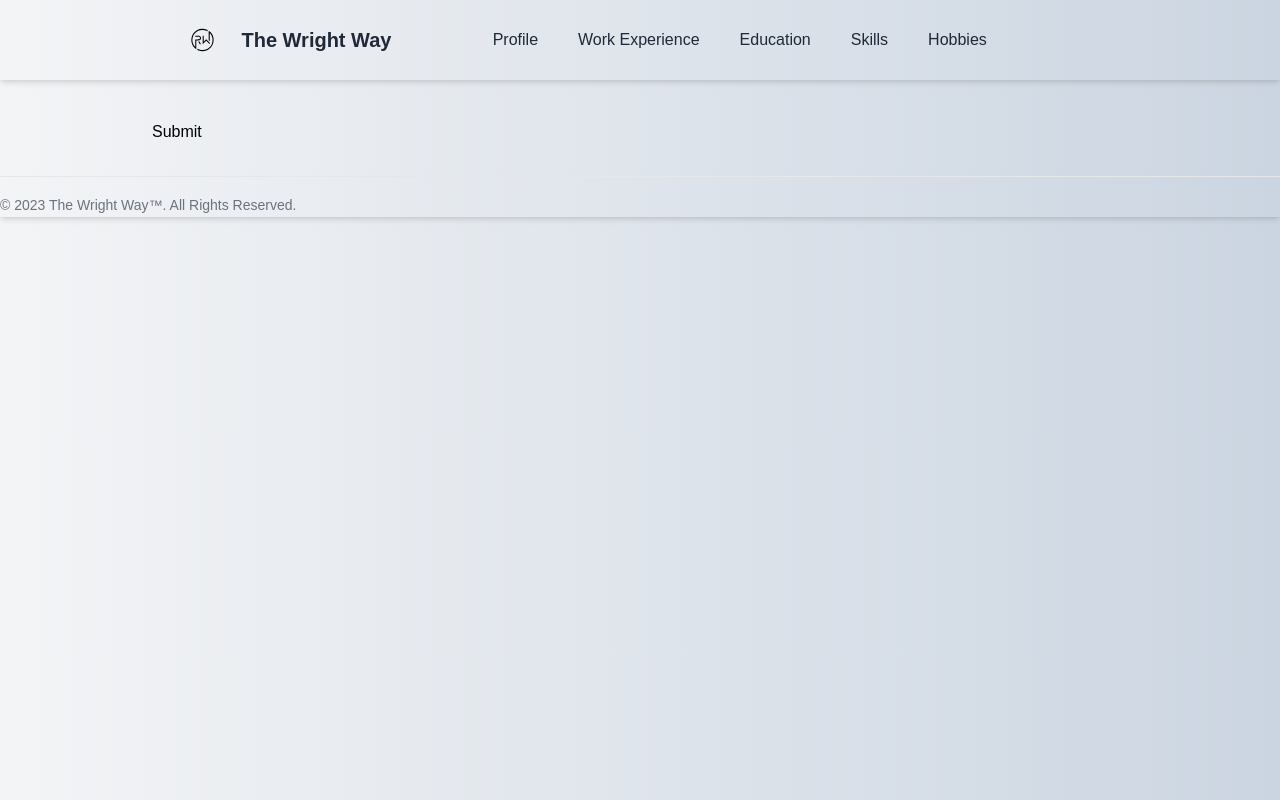
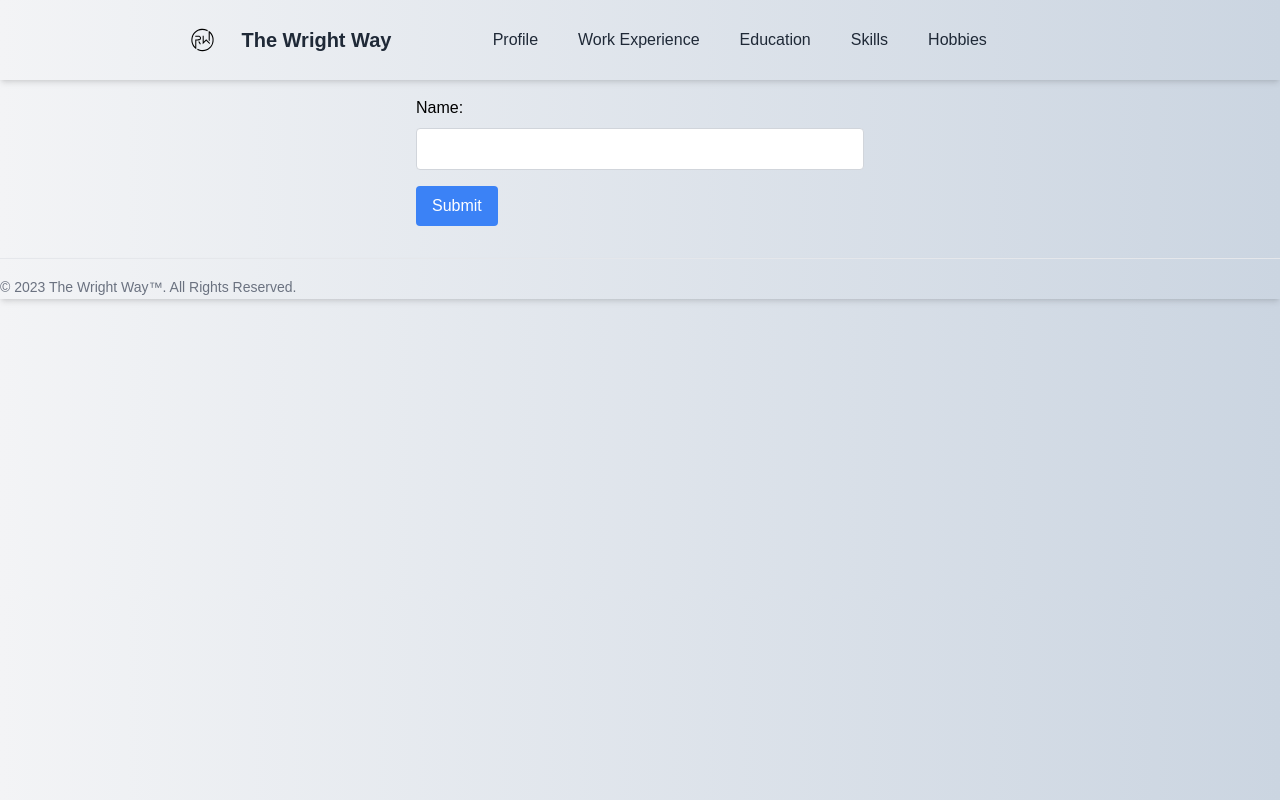
Before and after one commit to RyanWri/worksite, a SvelteKit app: page / in a window 1280 px wide. Built offline with nearby package versions, Linux system fonts and the light colour scheme; some icons are missing.

Commit message:
migrating to google recaptcha enterprise

```diff
--- a/package.json
+++ b/package.json
@@ -24,6 +24,7 @@
   },
   "type": "module",
   "dependencies": {
+    "@google-cloud/recaptcha-enterprise": "^4.0.1",
     "axios": "^1.5.1"
   }
 }
--- a/src/routes/+page.svelte
+++ b/src/routes/+page.svelte
@@ -1,14 +1,19 @@
 <script>
-  import { onMount } from "svelte";
+  const siteKey = "6Ld0OsIoAAAAAJ6pYw-ya6ZQfW23GJk41rNvLOk4";
+  const userAction = "LOGIN";
+  let name = "";
+
   // Handle the form submission
   async function handleSubmit(event) {
     event.preventDefault();
-
-    // Get the form data
-    const formData = new FormData(event.target);
-
-    // Get the reCAPTCHA response token from the form data
-    const responseToken = formData.get("g-recaptcha-response");
+    grecaptcha.enterprise.ready(async () => {
+      const token = await grecaptcha.enterprise.execute(siteKey, {
+        action: userAction,
+      });
+      // IMPORTANT: The 'token' that results from execute is an encrypted response sent by
+      // reCAPTCHA Enterprise to the end user's browser.
+      // This token must be validated by creating an assessment.
+      // See https://cloud.google.com/recaptcha-enterprise/docs/create-assessment
 
       // Send the POST request to the API endpoint
       const response = await fetch("/api/posts", {
@@ -16,31 +21,48 @@
         headers: {
           "Content-Type": "application/json",
         },
-      body: JSON.stringify({ responseToken }),
+        body: JSON.stringify({ token }),
       });
-
-    // Handle the response
-    const data = await response.json();
-    console.log(data); // Do something with the verification result
+    });
   }
-
-  onMount(() => {
-    const form = document.getElementById("captcha-form");
-    form.addEventListener("submit", handleSubmit);
-  });
 </script>
 
 <head>
-  <script src="https://www.google.com/recaptcha/api.js" async defer></script>
+  <script
+    src="https://www.google.com/recaptcha/enterprise.js?render={siteKey}"
+  ></script>
 </head>
 
 <div class="container mx-auto py-4">
-  <form action="?" method="POST" id="captcha-form">
-    <div
-      class="g-recaptcha"
-      data-sitekey="6Ld0OsIoAAAAAJ6pYw-ya6ZQfW23GJk41rNvLOk4"
+  <form
+    on:submit|preventDefault={handleSubmit}
+    class="max-w-md mx-auto"
+    id="captcha-form"
+  >
+    <div class="g-recaptcha" data-sitekey={siteKey} />
+    <label for="name" class="block mb-2">Name:</label>
+    <input
+      type="text"
+      id="name"
+      bind:value={name}
+      class="w-full p-2 border border-gray-300 rounded"
+      required
     />
-    <br />
-    <input type="submit" value="Submit" />
+
+    <p class="hidden">
+      <label for="nickname" class="block mb-2">Nickname:</label>
+      <input
+        type="text"
+        id="nickname"
+        name="nickname"
+        class="w-full p-2 border border-gray-300 rounded"
+      />
+    </p>
+
+    <button
+      type="submit"
+      class="py-2 px-4 mt-4 bg-blue-500 text-white rounded hover:bg-blue-600"
+      >Submit</button
+    >
   </form>
 </div>
--- a/src/routes/api/posts/+server.js
+++ b/src/routes/api/posts/+server.js
@@ -1,22 +1,34 @@
-import { SITE_KEY, SECERT_KEY } from "$env/static/private";
+import { SITE_KEY, SECERT_KEY, GOOGLE_PROJECT_ID } from "$env/static/private";
 
-console.log(SITE_KEY, SECERT_KEY);
+console.log(SITE_KEY, SECERT_KEY, GOOGLE_PROJECT_ID);
 
-export const POST = async ({ request }) => {
-  const { responseToken } = request.body;
-  console.log(responseToken);
+// POST https://recaptchaenterprise.googleapis.com/v1/projects/PROJECT_ID/assessments
 
-  const url = "https://www.google.com/recaptcha/api/siteverify";
+export const POST = async ({ responseToken }) => {
+  console.log("now is", responseToken);
+
+  const url = `https://recaptchaenterprise.googleapis.com/v1/projects/${GOOGLE_PROJECT_ID}/assessments`;
 
   // Verify the reCAPTCHA response token
   // Call the verifyRecaptcha function from the previous example
-  const isHuman = await fetch(url, {
+  const response = await fetch(url, {
     method: "POST",
     headers: {
       "Content-Type": "application/x-www-form-urlencoded",
     },
-    body: `secret=${SECERT_KEY}&response=${responseToken}`,
+    body: {
+      event: {
+        token: responseToken,
+        siteKey: SITE_KEY,
+        expectedAction: "LOGIN",
+      },
+    },
   });
+  console.log(response);
 
-  return new Response(JSON.stringify({ success: isHuman }), { status: 201 });
+  if (response.riskAnalysis?.score < 0.5) {
+    return new Response(JSON.stringify({ success: false }), { status: 400 });
+  } else {
+    return new Response(JSON.stringify({ success: true }), { status: 201 });
+  }
 };
--- a/src/routes/profile/+page.svelte
+++ b/src/routes/profile/+page.svelte
@@ -4,13 +4,19 @@
   import ProfileGrid from "$lib/components/ProfileGrid.svelte";
   import HomePageButtonsNav from "$lib/components/HomePageButtonsNav.svelte";
   let animate = false;
+  let showProfile = false;
 
+  function toggleProfile() {
+    showProfile = !showProfile;
+  }
   // Start the animation when the component mounts
   onMount(() => {
     animate = true;
   });
 </script>
 
+<button on:click={toggleProfile}> Show Profile </button>
+{#if showProfile}
   <div class="container mx-auto py-4">
     <h1 class="page-title">About Me</h1>
     <div class="shadow rounded-lg p-3">
@@ -26,10 +32,13 @@
         <h2 class="text-xl font-semibold">Bio</h2>
         <p class="mt-1 text-lg md:text-xl">
           {#each profile_details.bio as bullet}
-          <span class:animate class="animated-paragraph">{bullet} <br /> </span>
+            <span class:animate class="animated-paragraph"
+              >{bullet} <br />
+            </span>
           {/each}
         </p>
       </div>
     </div>
     <HomePageButtonsNav />
   </div>
+{/if}
```
Also changed, not shown: 1 other file (tests, documents, lock files or other folders). Lines whose indentation alone changed are shown as unchanged.
